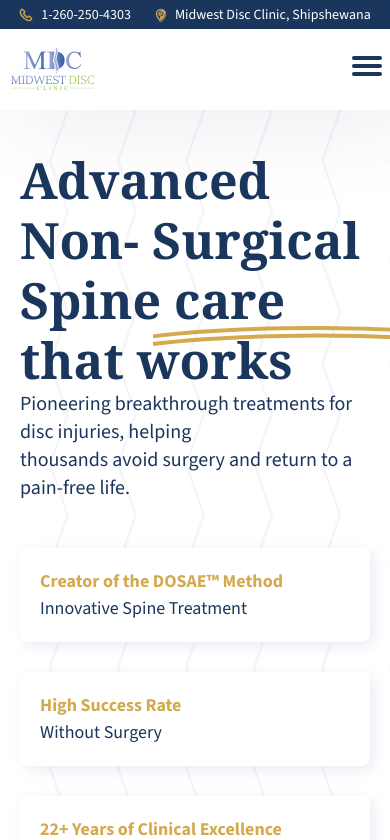
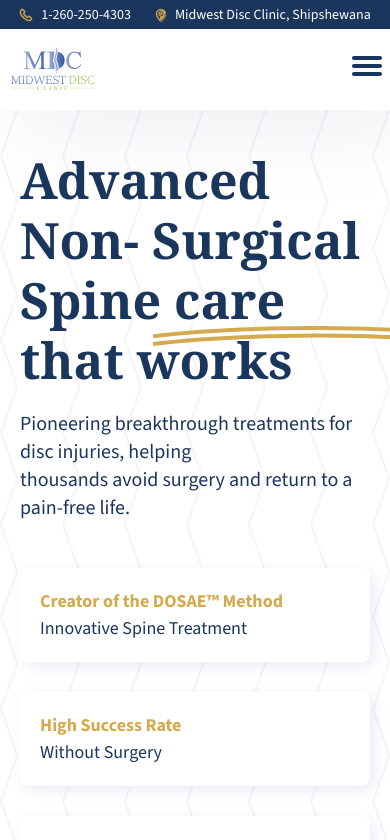
Before and after one commit to itsmiraz/dr-jeff-landing-page-3, a Next.js app: page / in a window 390 px wide. Shown: the top 840 px of the page. Built offline with nearby package versions, Linux system fonts and the light colour scheme.

Commit message:
cjhanges

```diff
--- a/src/components/hero.tsx
+++ b/src/components/hero.tsx
@@ -2,13 +2,10 @@ import HeroImg from "@/assets/images/hero.png";
 import Image from "next/image";
 import Line from "@/assets/icons/line.svg";
 import BackgroundGraphic from "@/assets/images/background-graphic-desktip.png";
-import MobileBackgroundGraphic from "@/assets/images/background-graphic-desktip.png";
-import { useState } from "react";
 import { plantinMTPro } from "@/fonts/fonts";
 import UnderLine from "@/assets/icons/mobileUnderlineHero.svg";
 
 const Hero = () => {
-  // const [isMobile, setisMobile] = useState(false);
 
   const data = [
     {
@@ -37,7 +34,7 @@ const Hero = () => {
         backgroundPosition: "center",
         backgroundRepeat: "no-repeat",
       }}
-      className="flex md:flex-row flex-col relative  gap-[40px] justify-center pt-[40px] md:pt-[84px] pb-[259px] px-[20px] md:px-20"
+      className="flex md:flex-row flex-col relative  gap-[40px] justify-center pt-[40px] md:pt-[84px]  pb-[100px] md:pb-[259px] px-[20px] md:px-20"
     >
       <div>
         <h1
@@ -58,7 +55,7 @@ const Hero = () => {
           </span>{" "}
           <br className="hidden md:block" /> care that works
         </h1>
-        <p className="text-primary  font-source-sans text-xl">
+        <p className="text-primary pt-[20px]  font-source-sans text-xl">
           Pioneering breakthrough treatments for disc injuries, helping <br />
           thousands avoid surgery and return to a pain-free life.
         </p>
--- a/src/components/worldClassTreatments.tsx
+++ b/src/components/worldClassTreatments.tsx
@@ -41,9 +41,7 @@ const WorldClassTreatments = () => {
             actionBtnText={'Learn About Our Travel Program'}
           />
         </div>
-        {/* <div className="flex flex-wrap gap-10 mt-14 w-full max-w-[921px] max-md:mt-10 max-md:max-w-full">
-          <ActionButton text="Learn About Our Travel Program" />
-        </div> */}
+
       </div>
     </div>
   );
```
